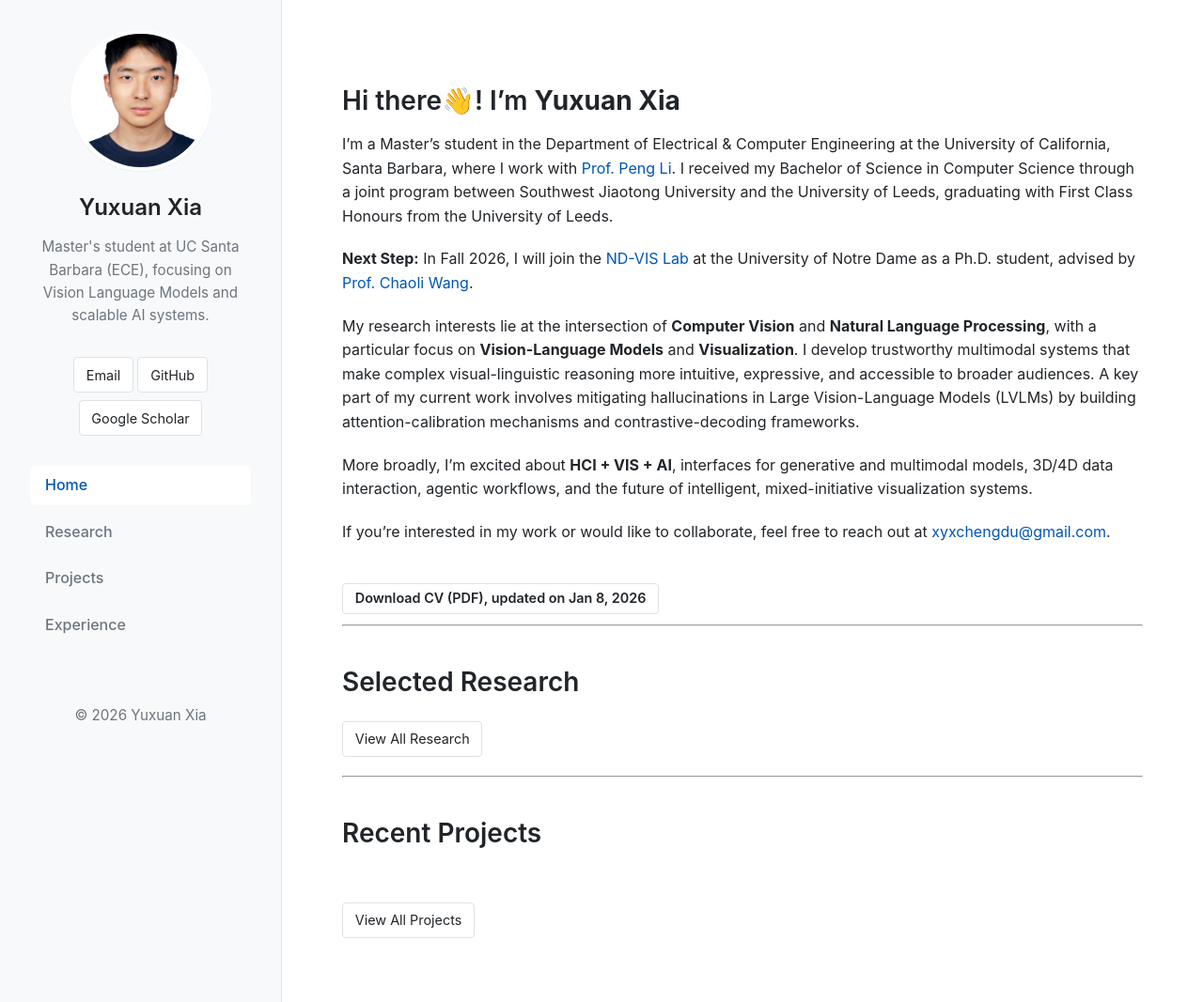
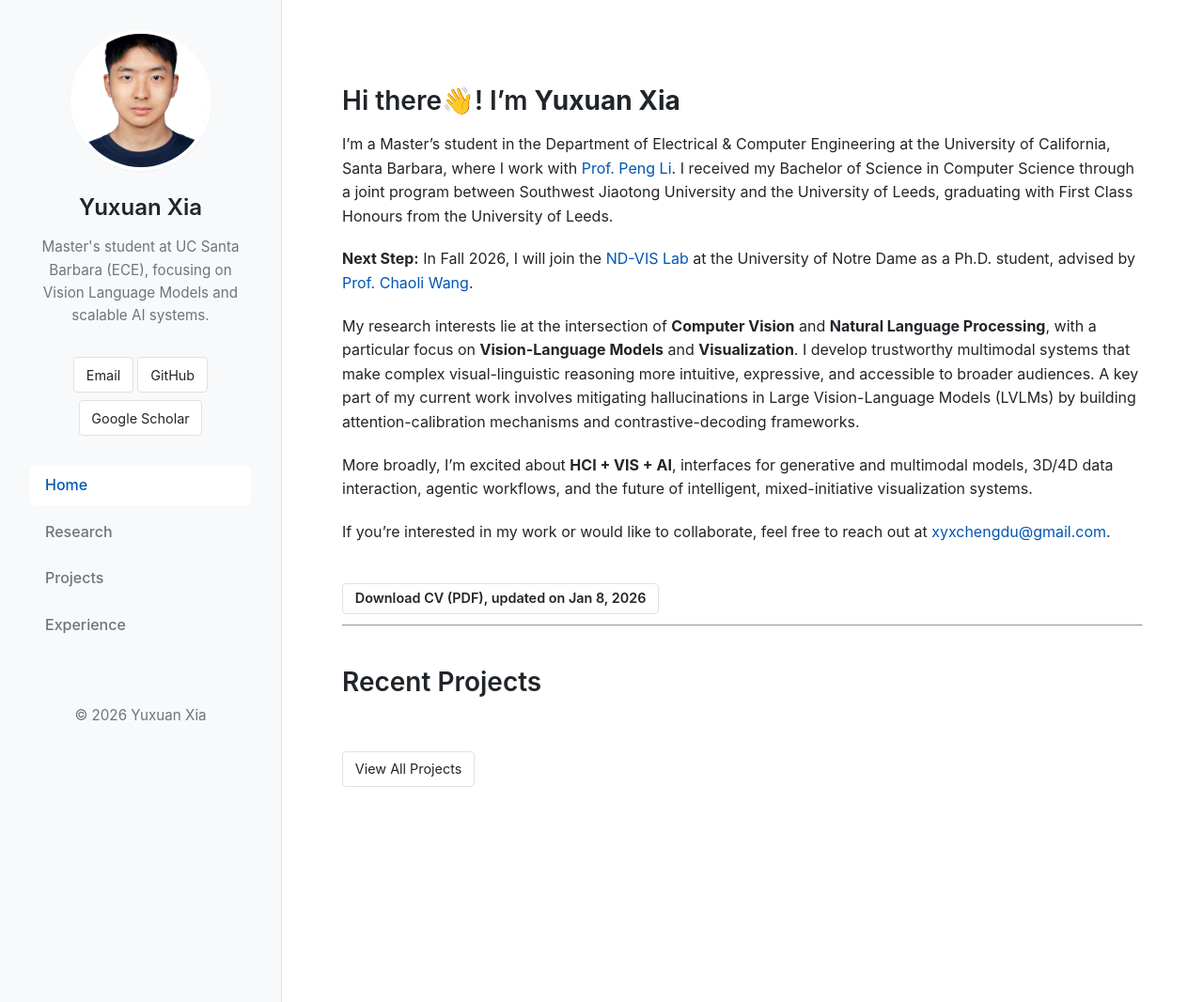
Before and after one commit to xyx-creator/xyx-creator.github.io, a Jekyll site: the page built from index.md, in a window 1280 px wide and 1067 px high. Shown: the whole window at 94% size. Built offline with Jekyll 4.4.1, drawn with Linux system fonts in a browser that asks for light colours.

Commit message:
chore: remove Selected Research section from homepage

```diff
--- a/index.md
+++ b/index.md
@@ -20,28 +20,6 @@ If you’re interested in my work or would like to collaborate, feel free to rea
 
 ---
 
-## Selected Research
-
-<ul class="paper-list">
-  {% assign target_papers = "2026-01-07-sdcd,2025-12-12-vegas" | split: "," %}
-  {% assign research_papers = site.research | where_exp: "item", "target_papers contains item.slug" | sort: 'date' | reverse %}
-
-  {% for paper in research_papers %}
-  <li class="paper-item">
-    <a href="{{ paper.url | relative_url }}" class="paper-title">{{ paper.title }}</a>
-    <div class="paper-meta">{{ paper.date | date: "%B %Y" }}</div>
-    <div class="paper-excerpt">{{ paper.excerpt }}</div>
-    <div class="paper-links">
-      <a href="{{ paper.url | relative_url }}" class="btn">Read Paper</a>
-    </div>
-  </li>
-  {% endfor %}
-</ul>
-
-[View All Research](/research/){: .btn}
-
----
-
 ## Recent Projects
 
 <div class="bento-grid" style="margin-top: 1rem;">
```
